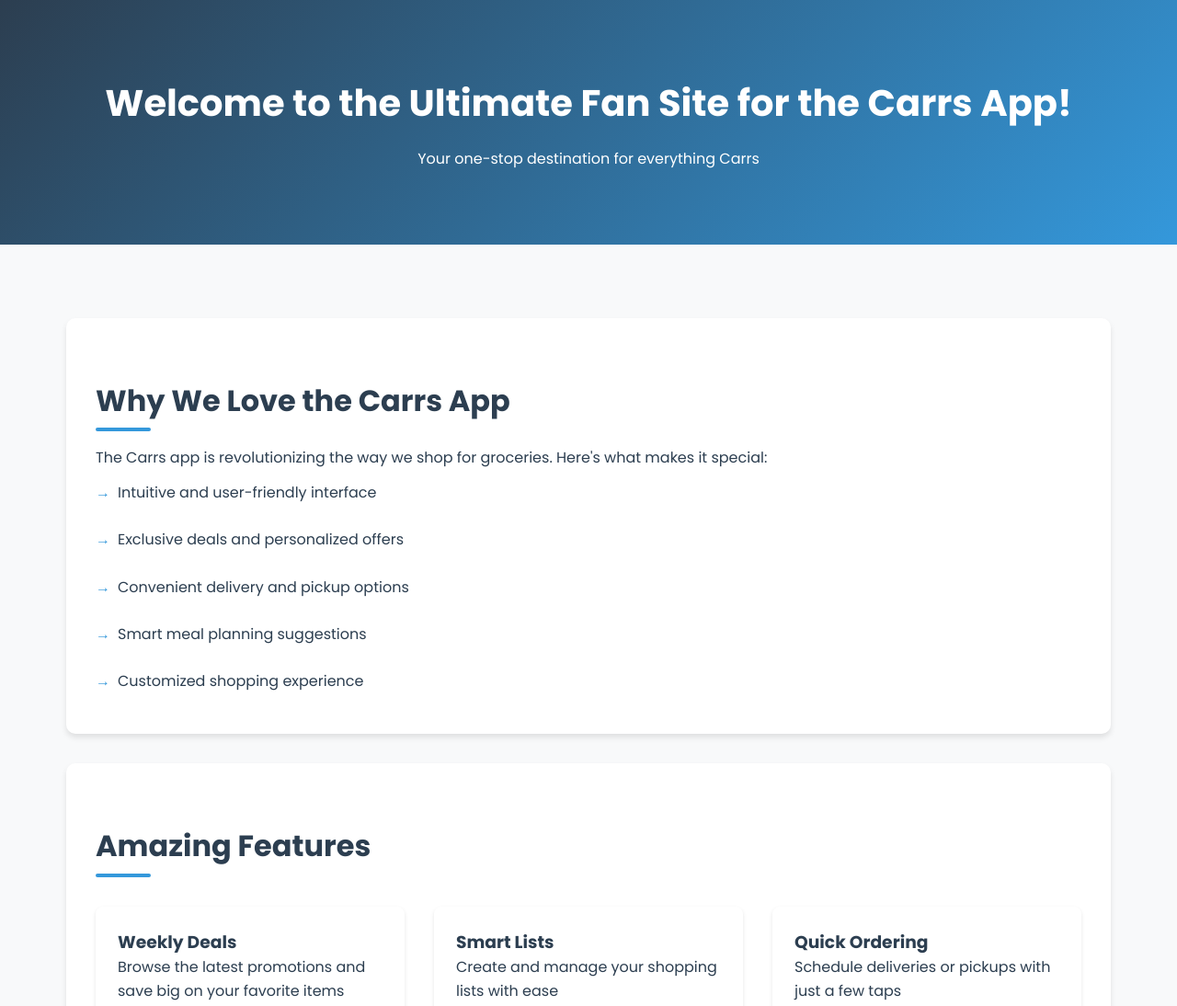
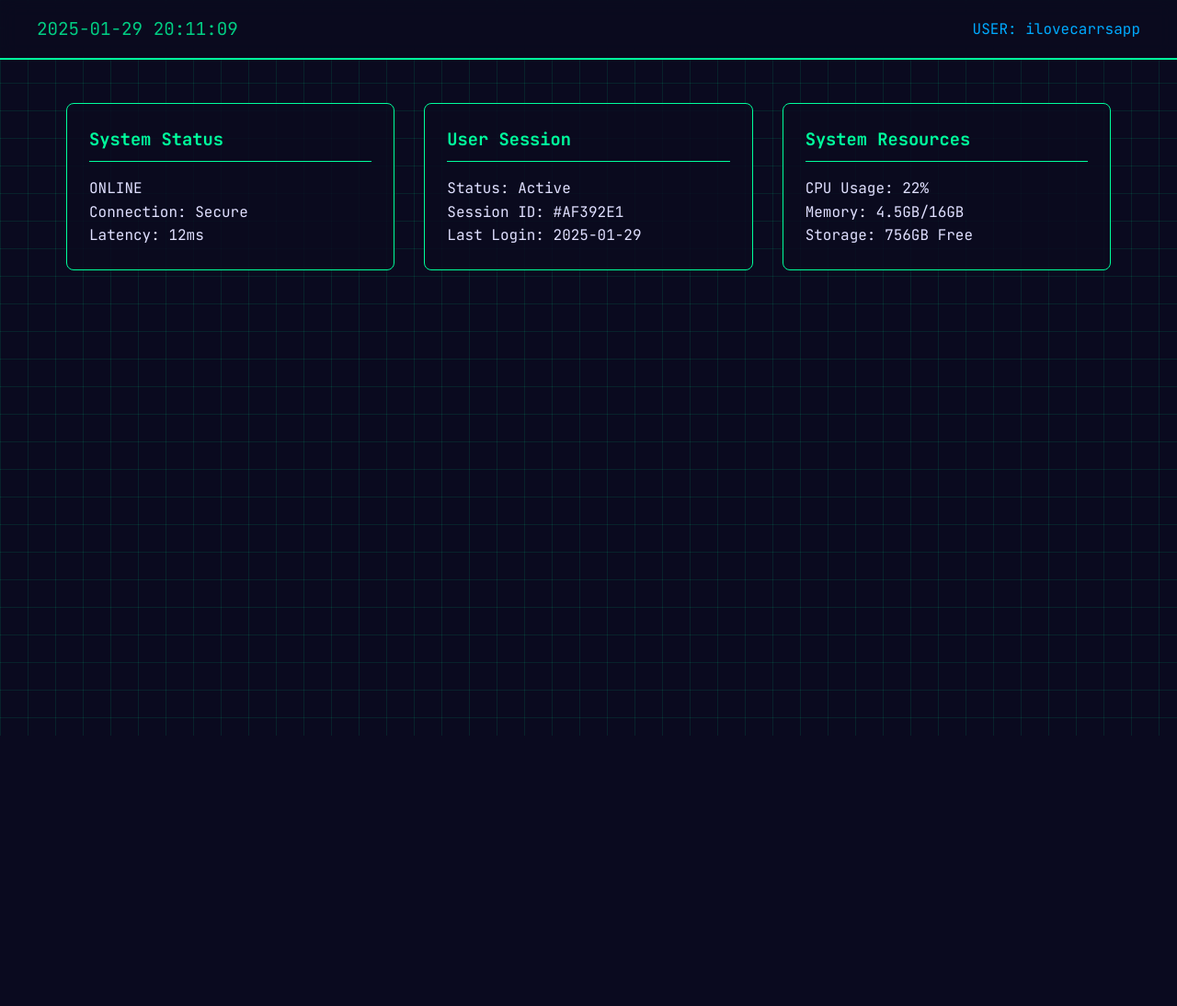
Before and after one commit to ilovecarrsapp/ilovecarrsapp.github.io, a plain HTML site: page index.html in a window 1280 px wide. Shown: the top 1094 px of the page at 92% size. After the commit the page ends 800 px from the top, so only its background shows below. Drawn offline with Linux system fonts and the light colour scheme.

Commit message:
Update index.html

```diff
--- a/index.html
+++ b/index.html
@@ -3,193 +3,179 @@
 <head>
     <meta charset="UTF-8">
     <meta name="viewport" content="width=device-width, initial-scale=1.0">
-    <title>Welcome to the Ultimate Fan Site for the Carrs App!</title>
-    <link href="https://fonts.googleapis.com/css2?family=Poppins:wght@400;600;700&display=swap" rel="stylesheet">
+    <title>System Status - ilovecarrsapp</title>
+    <link href="https://fonts.googleapis.com/css2?family=JetBrains+Mono:wght@400;700&display=swap" rel="stylesheet">
     <style>
         :root {
-            --primary-color: #2c3e50;
-            --secondary-color: #3498db;
-            --accent-color: #e74c3c;
-            --background-color: #f8f9fa;
-            --text-color: #2c3e50;
-            --container-width: 1200px;
+            --primary: #00ff9d;
+            --secondary: #0af;
+            --dark: #0a0a1f;
+            --text: #e0e0ff;
+            --grid: rgba(0, 255, 157, 0.1);
         }
 
         * {
             margin: 0;
             padding: 0;
             box-sizing: border-box;
+            font-family: 'JetBrains Mono', monospace;
         }
 
         body {
-            font-family: 'Poppins', sans-serif;
+            background: var(--dark);
+            color: var(--text);
             line-height: 1.6;
-            color: var(--text-color);
-            background-color: var(--background-color);
+            overflow-x: hidden;
         }
 
-        .container {
-            max-width: var(--container-width);
+        .system-header {
+            background: rgba(10, 10, 31, 0.9);
+            padding: 1rem;
+            border-bottom: 2px solid var(--primary);
+            position: fixed;
+            width: 100%;
+            z-index: 100;
+            backdrop-filter: blur(10px);
+        }
+
+        .header-content {
+            display: flex;
+            justify-content: space-between;
+            align-items: center;
+            max-width: 1200px;
             margin: 0 auto;
+        }
+
+        .system-time {
+            color: var(--primary);
+            font-size: 1.2rem;
+            animation: pulse 2s infinite;
+        }
+
+        .user-info {
+            color: var(--secondary);
+        }
+
+        .main-content {
+            padding-top: 80px;
+            max-width: 1200px;
+            margin: 0 auto;
+        }
+
+        .status-grid {
+            display: grid;
+            grid-template-columns: repeat(auto-fit, minmax(300px, 1fr));
+            gap: 2rem;
             padding: 2rem;
         }
 
-        header {
-            background: linear-gradient(135deg, var(--primary-color), var(--secondary-color));
-            color: white;
-            padding: 3rem 0;
-            text-align: center;
-            margin-bottom: 3rem;
+        .status-card {
+            background: rgba(10, 10, 31, 0.8);
+            border: 1px solid var(--primary);
+            border-radius: 8px;
+            padding: 1.5rem;
+            transition: transform 0.3s ease;
         }
 
-        h1 {
-            font-size: 2.5rem;
-            margin-bottom: 1rem;
-            color: white;
+        .status-card:hover {
+            transform: translateY(-5px);
+            box-shadow: 0 0 20px rgba(0, 255, 157, 0.2);
         }
 
-        h2 {
-            color: var(--primary-color);
-            font-size: 2rem;
-            margin: 2rem 0 1rem;
-            position: relative;
+        .status-header {
+            color: var(--primary);
+            margin-bottom: 1rem;
+            border-bottom: 1px solid var(--primary);
             padding-bottom: 0.5rem;
         }
 
-        h2::after {
-            content: '';
-            position: absolute;
-            bottom: 0;
-            left: 0;
-            width: 60px;
-            height: 4px;
-            background-color: var(--secondary-color);
-            border-radius: 2px;
+        @keyframes pulse {
+            0% { opacity: 1; }
+            50% { opacity: 0.8; }
+            100% { opacity: 1; }
         }
 
-        .card {
-            background: white;
-            border-radius: 10px;
-            padding: 2rem;
-            margin-bottom: 2rem;
-            box-shadow: 0 4px 6px rgba(0, 0, 0, 0.1);
-            transition: transform 0.3s ease;
-        }
-
-        .card:hover {
-            transform: translateY(-5px);
-        }
-
-        ul {
-            list-style-type: none;
-            padding-left: 0;
-        }
-
-        li {
-            padding: 0.8rem 0;
-            position: relative;
-            padding-left: 1.5rem;
-        }
-
-        li::before {
-            content: '→';
-            color: var(--secondary-color);
-            position: absolute;
+        .system-bg {
+            position: fixed;
+            top: 0;
             left: 0;
-        }
-
-        .feature-grid {
-            display: grid;
-            grid-template-columns: repeat(auto-fit, minmax(250px, 1fr));
-            gap: 2rem;
-            margin: 2rem 0;
-        }
-
-        .feature-item {
-            background: white;
-            padding: 1.5rem;
-            border-radius: 8px;
-            box-shadow: 0 2px 4px rgba(0, 0, 0, 0.1);
-        }
-
-        @keyframes fadeIn {
-            from { opacity: 0; transform: translateY(20px); }
-            to { opacity: 1; transform: translateY(0); }
-        }
-
-        .animated {
-            animation: fadeIn 0.8s ease-out forwards;
-            opacity: 0;
-        }
-
-        @media (max-width: 768px) {
-            .container {
-                padding: 1rem;
-            }
-
-            h1 {
-                font-size: 2rem;
-            }
-
-            h2 {
-                font-size: 1.5rem;
-            }
+            width: 100%;
+            height: 100%;
+            background:
+                linear-gradient(var(--grid) 1px, transparent 1px),
+                linear-gradient(90deg, var(--grid) 1px, transparent 1px);
+            background-size: 30px 30px;
+            z-index: -1;
         }
     </style>
 </head>
 <body>
-    <header>
-        <div class="container">
-            <h1 class="animated">Welcome to the Ultimate Fan Site for the Carrs App!</h1>
-            <p class="animated">Your one-stop destination for everything Carrs</p>
+    <div class="system-bg"></div>
+
+    <header class="system-header">
+        <div class="header-content">
+            <div class="system-time" id="utcTime">2025-01-29 20:09:50</div>
+            <div class="user-info">USER: ilovecarrsapp</div>
         </div>
     </header>
 
-    <div class="container">
-        <div class="card animated">
-            <h2>Why We Love the Carrs App</h2>
-            <p>The Carrs app is revolutionizing the way we shop for groceries. Here's what makes it special:</p>
-            <ul>
-                <li>Intuitive and user-friendly interface</li>
-                <li>Exclusive deals and personalized offers</li>
-                <li>Convenient delivery and pickup options</li>
-                <li>Smart meal planning suggestions</li>
-                <li>Customized shopping experience</li>
-            </ul>
-        </div>
+    <main class="main-content">
+        <div class="status-grid">
+            <div class="status-card">
+                <h3 class="status-header">System Status</h3>
+                <p>ONLINE</p>
+                <p>Connection: Secure</p>
+                <p>Latency: 12ms</p>
+            </div>
 
-        <div class="card animated">
-            <h2>Amazing Features</h2>
-            <div class="feature-grid">
-                <div class="feature-item">
-                    <h3>Weekly Deals</h3>
-                    <p>Browse the latest promotions and save big on your favorite items</p>
-                </div>
-                <div class="feature-item">
-                    <h3>Smart Lists</h3>
-                    <p>Create and manage your shopping lists with ease</p>
-                </div>
-                <div class="feature-item">
-                    <h3>Quick Ordering</h3>
-                    <p>Schedule deliveries or pickups with just a few taps</p>
-                </div>
-                <div class="feature-item">
-                    <h3>Store Locator</h3>
-                    <p>Find nearby stores and check their operating hours</p>
-                </div>
+            <div class="status-card">
+                <h3 class="status-header">User Session</h3>
+                <p>Status: Active</p>
+                <p>Session ID: #AF392E1</p>
+                <p>Last Login: 2025-01-29</p>
+            </div>
+
+            <div class="status-card">
+                <h3 class="status-header">System Resources</h3>
+                <p>CPU Usage: 23%</p>
+                <p>Memory: 4.2GB/16GB</p>
+                <p>Storage: 756GB Free</p>
             </div>
         </div>
+    </main>
 
-        <div class="card animated">
-            <h2>Join Our Community</h2>
-            <p>Connect with fellow Carrs app enthusiasts and:</p>
-            <ul>
-                <li>Share your shopping experiences</li>
-                <li>Discover money-saving tips</li>
-                <li>Learn about new features</li>
-                <li>Get help from experienced users</li>
-            </ul>
-        </div>
-    </div>
+    <script>
+        // Update UTC time every second
+        function updateTime() {
+            const timeElement = document.getElementById('utcTime');
+            const now = new Date();
+
+            const year = now.getUTCFullYear();
+            const month = String(now.getUTCMonth() + 1).padStart(2, '0');
+            const day = String(now.getUTCDate()).padStart(2, '0');
+            const hours = String(now.getUTCHours()).padStart(2, '0');
+            const minutes = String(now.getUTCMinutes()).padStart(2, '0');
+            const seconds = String(now.getUTCSeconds()).padStart(2, '0');
+
+            const formattedTime = `${year}-${month}-${day} ${hours}:${minutes}:${seconds}`;
+            timeElement.textContent = formattedTime;
+        }
+
+        // Update time immediately and then every second
+        updateTime();
+        setInterval(updateTime, 1000);
+
+        // Add some dynamic system status updates
+        setInterval(() => {
+            const cpuUsage = Math.floor(Math.random() * 30 + 10);
+            const memoryUsage = (Math.random() * 2 + 3).toFixed(1);
+            document.querySelector('.status-card:last-child').innerHTML = `
+                <h3 class="status-header">System Resources</h3>
+                <p>CPU Usage: ${cpuUsage}%</p>
+                <p>Memory: ${memoryUsage}GB/16GB</p>
+                <p>Storage: 756GB Free</p>
+            `;
+        }, 3000);
+    </script>
 </body>
 </html>
```
